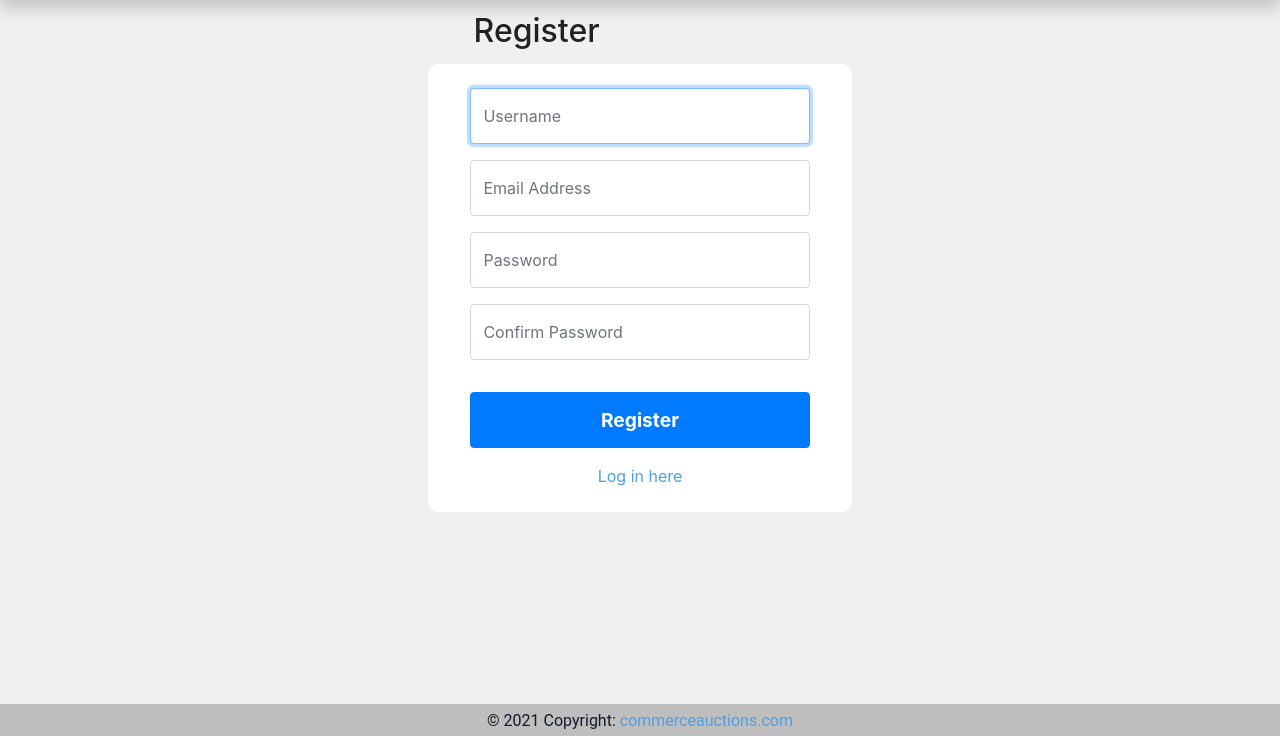
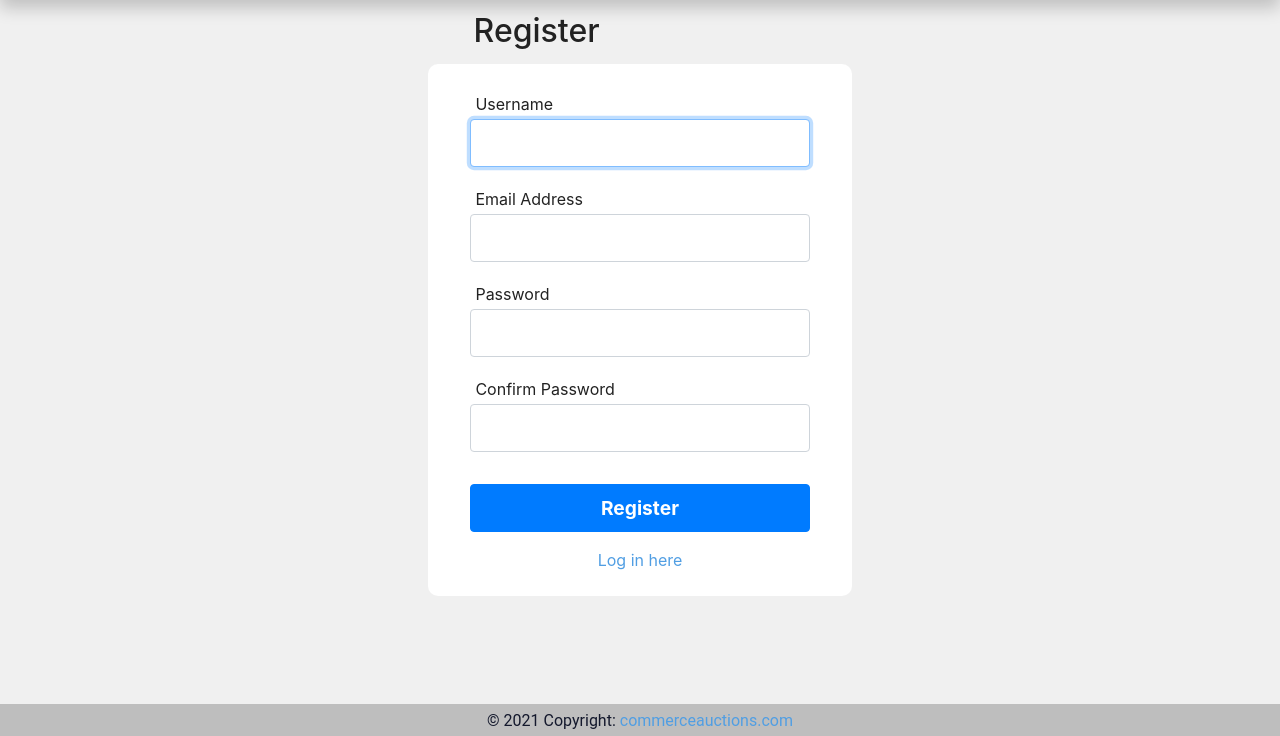
Before and after one commit to rodrigojmayer/AuctionsProject, a Django app: page /register/ in a window 1280 px wide. Shown: the part 64-800 px from the top of the page. Run offline with Django 3.2, Linux system fonts and the light colour scheme; some libraries are stand-ins or nearby versions.

Commit message:
fixing register style

```diff
--- a/auctions/static/auctions/css/styles.css
+++ b/auctions/static/auctions/css/styles.css
@@ -199,10 +199,10 @@ h2 {
   margin: 1rem auto;
 }
 .main .form-group input {
-  height: 3.5rem;
+  height: 3rem;
 }
 .main .form-group label {
-  margin: 4px 5px;
+  margin: 3.5px 5px;
 }
 .main form:first-child {
   padding-top: 0.5rem;
@@ -210,7 +210,7 @@ h2 {
 .main .btn {
   margin: 1rem 10%;
   width: 80%;
-  height: 3.5rem;
+  height: 3rem;
 }
 .main form a {
   display: block;
--- a/auctions/static/auctions/css/styles.scss
+++ b/auctions/static/auctions/css/styles.scss
@@ -285,10 +285,10 @@ opacity: 1;
         width: 80%;
         margin: 1rem auto ;
         input{
-            height: 3.5rem;
+            height: 3rem;
         }
         label{
-            margin: 4px 5px;
+            margin: 3.5px 5px;
             // margin-left: 5px;
         }
     }
@@ -298,7 +298,7 @@ opacity: 1;
     .btn{
         margin: 1rem 10%;
         width: 80%;
-        height: 3.5rem;
+        height: 3rem;
         // align-content: center;
     }
     form a{
--- a/auctions/templates/auctions/register.html
+++ b/auctions/templates/auctions/register.html
@@ -16,16 +16,20 @@
     <form action="{% url 'auctions_app:register' %}" method="post">
         {% csrf_token %}
         <div class="form-group">
-            <input class="form-control" autofocus type="text" name="username" placeholder="Username">
+            <label for="username">Username</label>
+            <input class="form-control" autofocus type="text" name="username" placeholder="">
         </div>
         <div class="form-group">
-            <input class="form-control" type="email" name="email" placeholder="Email Address">
+            <label for="email">Email Address</label>
+            <input class="form-control" type="email" name="email" placeholder="">
         </div>
         <div class="form-group">
-            <input class="form-control" type="password" name="password" placeholder="Password">
+            <label for="password">Password</label>
+            <input class="form-control" type="password" name="password" placeholder="">
         </div>
         <div class="form-group">
-            <input class="form-control" type="password" name="confirmation" placeholder="Confirm Password">
+            <label for="confirmation">Confirm Password</label>
+            <input class="form-control" type="password" name="confirmation" placeholder="">
         </div>
         <input class="btn btn-primary" type="submit" value="Register">
         <a href="{% url 'auctions_app:login' %}">Log in here</a>
```
Also changed, not shown: 1 other file.
